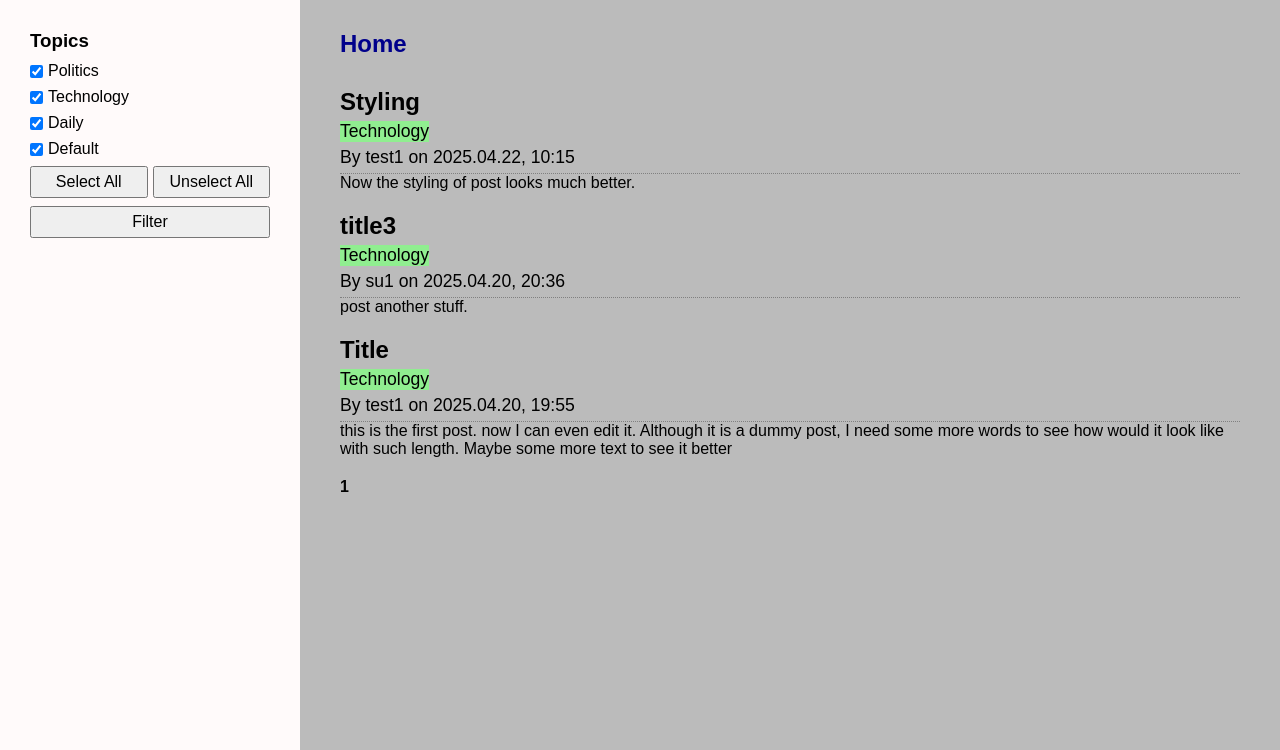
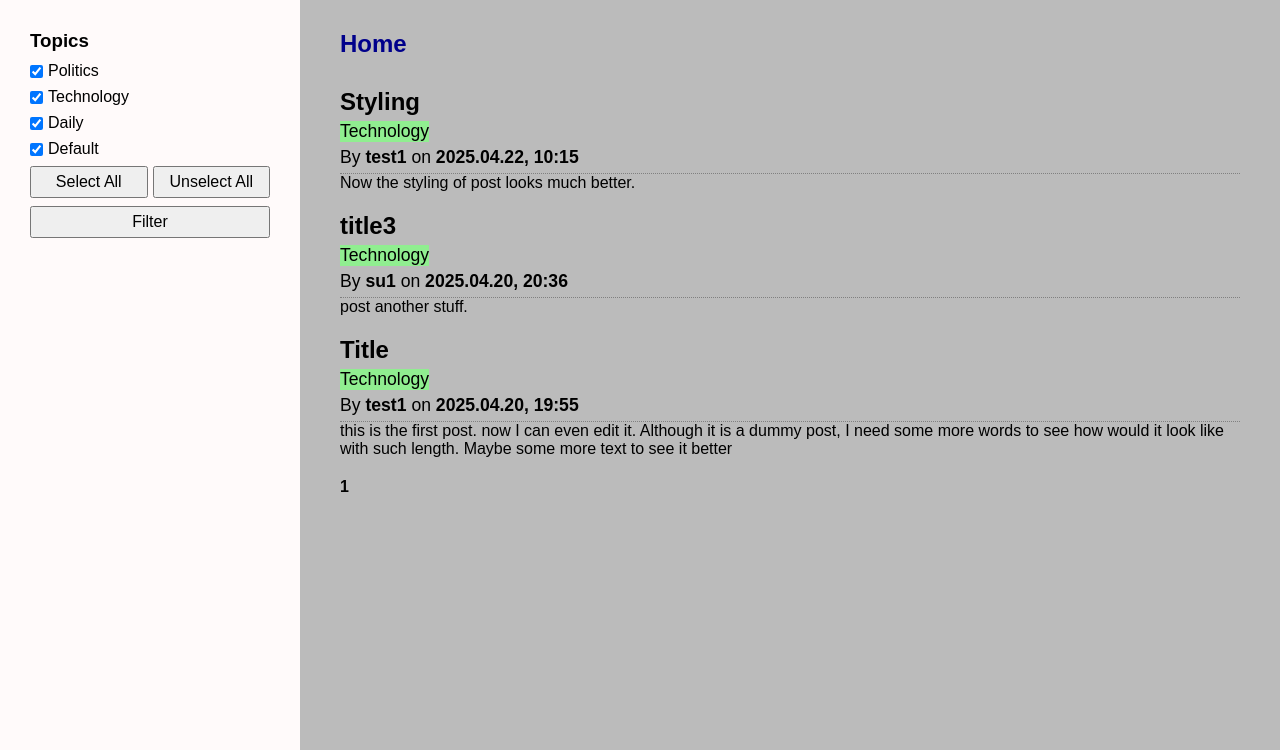
Before and after one commit to limlleonard/dj_blog, a Django app: page / in a window 1280 px wide. Shown: the part 50-800 px from the top of the page. Run offline with Django 5.2, Linux system fonts and the light colour scheme; data comes from the database, SQL or seed files in the repository.

Commit message:
line break

```diff
--- a/app/templates/app/home.html
+++ b/app/templates/app/home.html
@@ -18,8 +18,10 @@
 <div class="ctn-post {{ post.topic }}">
     <h3 class="post-title">{{ post.title }}</h3>
     <p class="post-topic">{{ post.topic }}</p>
-    <p class="author">By {{ post.author }} on {{ post.date_posted|date:"Y.m.d, H:i" }}</p>
-    <p class="content">{{ post.content }}</p>
+    <p class="author">
+        By <strong>{{ post.author }}</strong> on <strong>{{ post.date_posted|date:"Y.m.d, H:i" }}</strong>
+    </p>
+    <p class="content">{{ post.content|linebreaksbr }}</p>
     {% if filter_by_author %}
     <div class="ctn-btn-post">
         <a href="{% url 'post-update' post.id %}">
```
